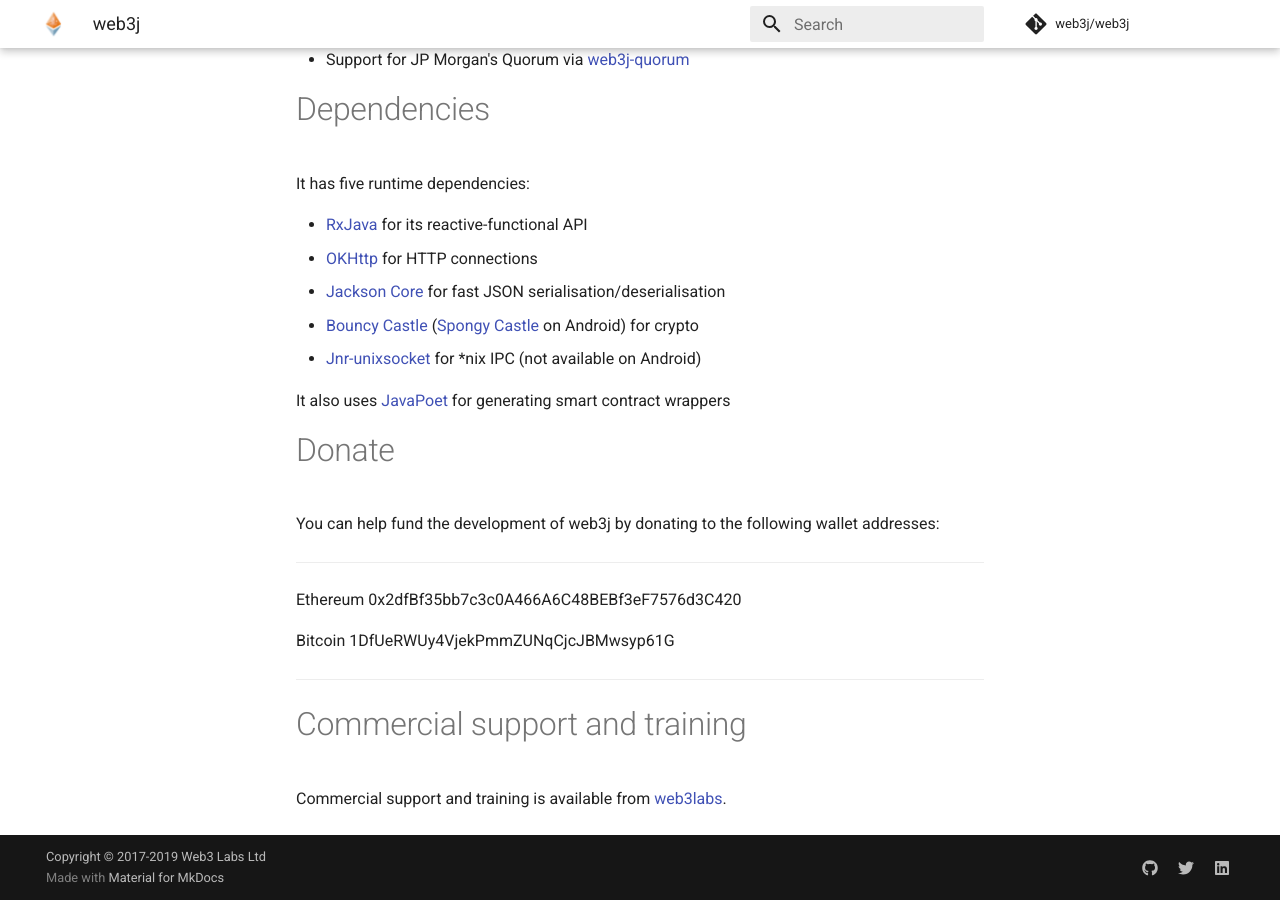
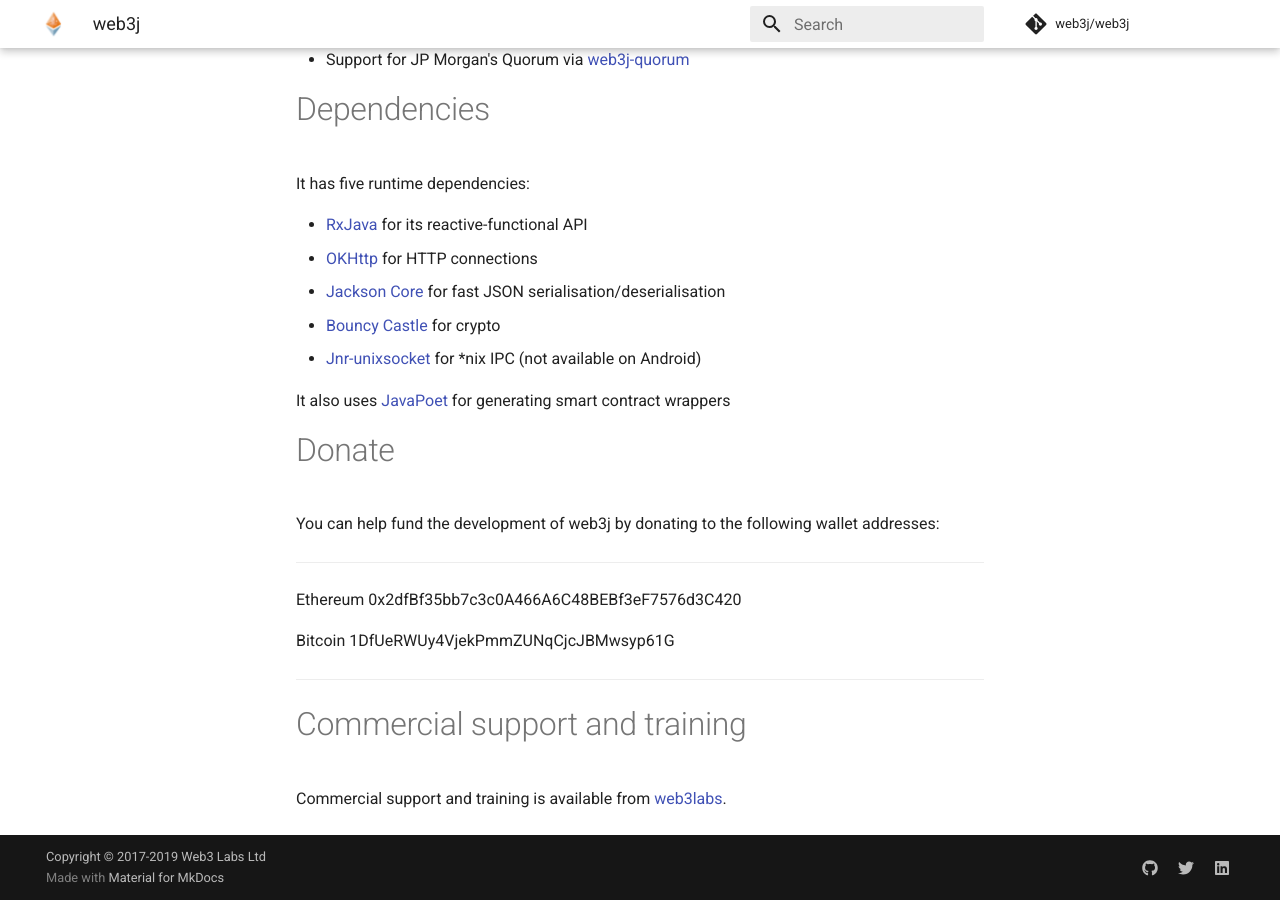
Before and after one commit to hyperledger/web3j-docs, an MkDocs documentation site: the page built from docs/index.md, in a window 1280 px wide and 900 px high, scrolled down 1142 px. Built offline with MkDocs 1.6.1 and Material for MkDocs 9.7.7, drawn with Linux system fonts in a browser that asks for light colours; comment, search, counter and statistics services are not loaded.

Commit message:
Fix #14 - Remove references to Spongycastle

```diff
--- a/docs/index.md
+++ b/docs/index.md
@@ -34,7 +34,7 @@ It has five runtime dependencies:
 -   [RxJava](https://github.com/ReactiveX/RxJava) for its reactive-functional API
 -   [OKHttp](https://hc.apache.org/httpcomponents-client-ga/index.html) for HTTP connections
 -   [Jackson Core](https://github.com/FasterXML/jackson-core) for fast JSON serialisation/deserialisation
--   [Bouncy Castle](https://www.bouncycastle.org/) ([Spongy Castle](https://rtyley.github.io/spongycastle/) on Android) for crypto
+-   [Bouncy Castle](https://www.bouncycastle.org/) for crypto
 -   [Jnr-unixsocket](https://github.com/jnr/jnr-unixsocket) for \*nix IPC (not available on Android)
 
 It also uses [JavaPoet](https://github.com/square/javapoet) for generating smart contract wrappers
```
Also changed, not shown: docs/application_binary_interface.md (+1 -1 lines).
